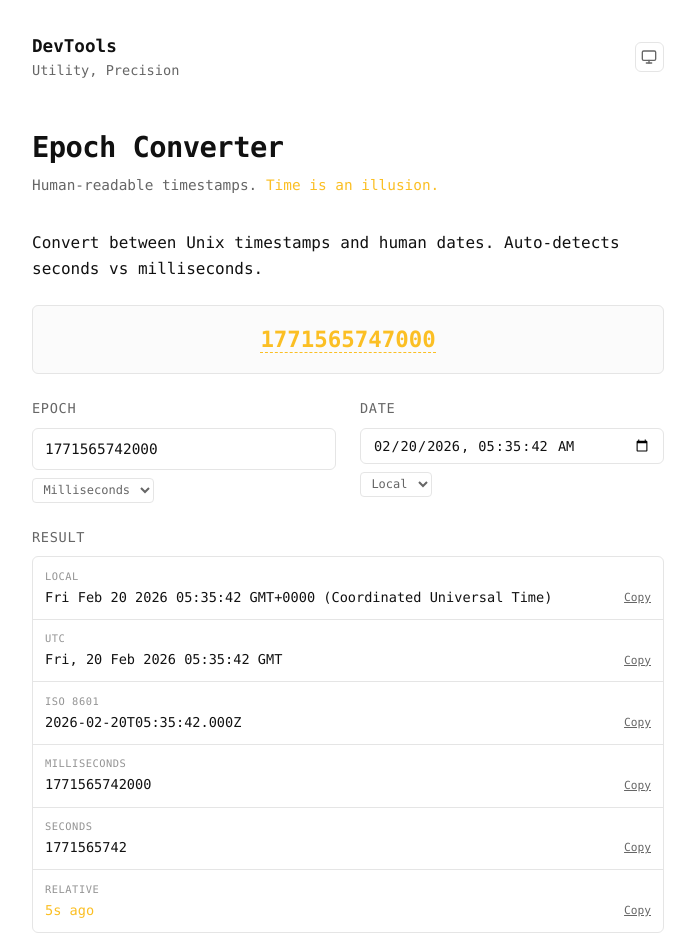
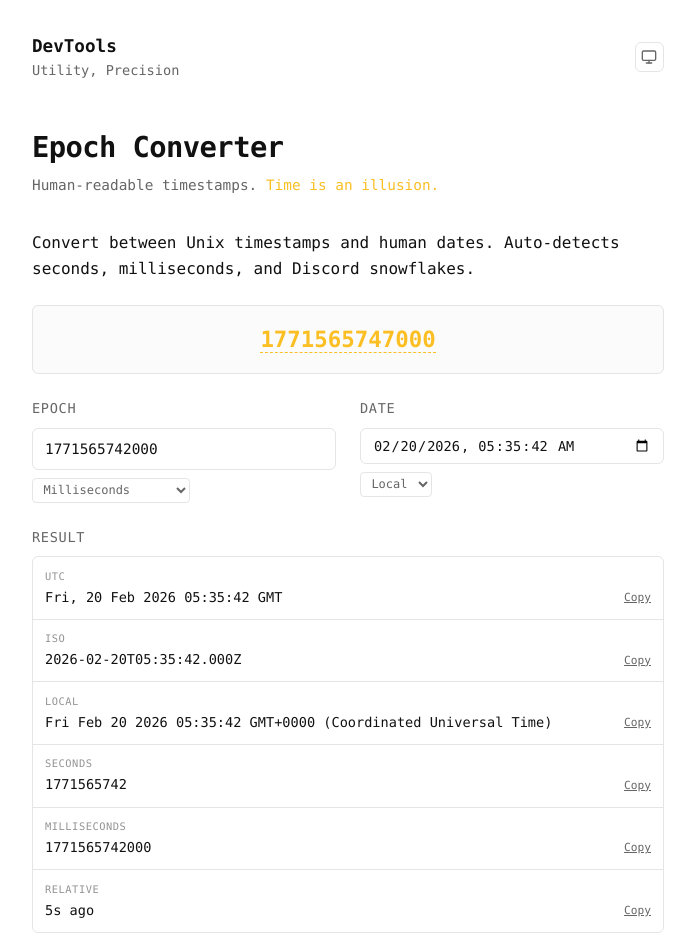
Before and after one commit to yip99/dev-tools, a SvelteKit app: page /epoch in a window 1280 px wide. Shown: the top 952 px of the page, without its empty margins (292-987 px from the left). Built offline with nearby package versions, Linux system fonts and the light colour scheme.

Commit message:
Discord Snowflake

```diff
--- a/src/routes/epoch/+page.svelte
+++ b/src/routes/epoch/+page.svelte
@@ -2,6 +2,8 @@
 <script>
 	import { onMount } from 'svelte';
 	import AlertBox from '$lib/components/AlertBox.svelte';
+
+	const DISCORD_EPOCH = 1420070400000;
 
 	let epochInput = $state('');
 	let datePickerValue = $state('');
@@ -22,10 +24,6 @@
 		return () => cancelAnimationFrame(frame);
 	});
 
-	function isMilliseconds(num) {
-		return Math.abs(num) > 1e12;
-	}
-
 	function pad(n) {
 		return String(n).padStart(2, '0');
 	}
@@ -40,7 +38,6 @@
 	function pickerToDate(value) {
 		if (!value) return null;
 		if (dateZone === 'gmt') {
-			// Parse as UTC
 			const [datePart, timePart] = value.split('T');
 			const [y, mo, d] = datePart.split('-').map(Number);
 			const [h, mi, s] = (timePart || '00:00:00').split(':').map(Number);
@@ -63,8 +60,46 @@
 		return `${pre}${Math.floor(abs / 31_536_000_000)}y${suf}`;
 	}
 
-	function epochToMs(num) {
+	function rawToMs(raw) {
+		const trimmed = raw.trim();
+		if (!trimmed) return NaN;
+		if (selectedUnit === 'discordSnowflake') {
+			try {
+				return Number(BigInt(trimmed) >> 22n) + DISCORD_EPOCH;
+			} catch {
+				return NaN;
+			}
+		}
+		const num = Number(trimmed);
+		if (!Number.isFinite(num)) return NaN;
 		return selectedUnit === 'milliseconds' ? num : num * 1000;
+	}
+
+	function msToInput(ms) {
+		if (selectedUnit === 'discordSnowflake') {
+			const snowflake = (BigInt(ms) - BigInt(DISCORD_EPOCH)) << 22n;
+			return String(snowflake < 0n ? 0n : snowflake);
+		}
+		if (selectedUnit === 'milliseconds') return String(ms);
+		return String(Math.floor(ms / 1000));
+	}
+
+	function detectUnit(raw) {
+		const trimmed = raw.trim();
+		if (!trimmed) return selectedUnit;
+		const num = Number(trimmed);
+		if (!Number.isFinite(num)) return selectedUnit;
+		const abs = Math.abs(num);
+		if (num > 0 && abs > 1e15) {
+			try {
+				const ms = Number(BigInt(trimmed) >> 22n) + DISCORD_EPOCH;
+				const year = new Date(ms).getFullYear();
+				if (year >= 2015 && year <= 2100) return 'discordSnowflake';
+			} catch {
+				/* fall through */
+			}
+		}
+		return abs > 1e11 ? 'milliseconds' : 'seconds';
 	}
 
 	function handleEpochInput() {
@@ -73,12 +108,9 @@
 			datePickerValue = '';
 			return;
 		}
-		const num = Number(raw);
-		if (!Number.isFinite(num)) return;
-
-		selectedUnit = isMilliseconds(num) ? 'milliseconds' : 'seconds';
-
-		const ms = epochToMs(num);
+		selectedUnit = detectUnit(raw);
+		const ms = rawToMs(raw);
+		if (isNaN(ms)) return;
 		const d = new Date(ms);
 		if (isNaN(d.getTime())) return;
 		datePickerValue = toDatetimeLocal(d);
@@ -87,9 +119,8 @@
 	function handleUnitChange() {
 		const raw = epochInput.trim();
 		if (!raw) return;
-		const num = Number(raw);
-		if (!Number.isFinite(num)) return;
-		const ms = epochToMs(num);
+		const ms = rawToMs(raw);
+		if (isNaN(ms)) return;
 		const d = new Date(ms);
 		if (isNaN(d.getTime())) return;
 		datePickerValue = toDatetimeLocal(d);
@@ -98,11 +129,7 @@
 	function handlePickerInput() {
 		const d = pickerToDate(datePickerValue);
 		if (!d || isNaN(d.getTime())) return;
-		if (selectedUnit === 'milliseconds') {
-			epochInput = String(d.getTime());
-		} else {
-			epochInput = String(Math.floor(d.getTime() / 1000));
-		}
+		epochInput = msToInput(d.getTime());
 	}
 
 	function handleZoneChange() {
@@ -117,26 +144,32 @@
 	}
 
 	let result = $derived.by(() => {
+		const empty = {
+			utc: null,
+			iso: null,
+			local: null,
+			seconds: null,
+			milliseconds: null
+		};
 		const raw = epochInput.trim();
-		if (!raw) return null;
-		const num = Number(raw);
-		if (!Number.isFinite(num)) return { error: 'Not a valid number' };
-		const ms = epochToMs(num);
+		if (!raw) return empty;
+		const ms = rawToMs(raw);
+		if (isNaN(ms)) return { ...empty, error: 'Not a valid number' };
 		const d = new Date(ms);
-		if (isNaN(d.getTime())) return { error: 'Invalid timestamp' };
-		if (d.getFullYear() < 0 || d.getFullYear() > 9999) return { error: 'Out of range' };
+		if (isNaN(d.getTime())) return { ...empty, error: 'Invalid timestamp' };
+		const msVal = d.getTime();
 		return {
 			date: d,
 			utc: d.toUTCString(),
 			iso: d.toISOString(),
 			local: d.toString(),
-			seconds: Math.floor(d.getTime() / 1000),
-			milliseconds: d.getTime()
+			seconds: Math.floor(msVal / 1000),
+			milliseconds: msVal
 		};
 	});
 
 	let relative = $derived.by(() => {
-		if (!result || result.error) return null;
+		if (!result?.date || result.error) return null;
 		return relativeTime(result.date, nowMs);
 	});
 
@@ -165,7 +198,10 @@
 		>
 	</header>
 
-	<p>Convert between Unix timestamps and human dates. Auto-detects seconds vs milliseconds.</p>
+	<p>
+		Convert between Unix timestamps and human dates. Auto-detects seconds, milliseconds, and Discord
+		snowflakes.
+	</p>
 
 	<!-- Live Clock -->
 	<div class="now-bar">
@@ -189,14 +225,13 @@
 					placeholder="1700000000"
 					inputmode="numeric"
 				/>
-				{#if epochInput.trim()}
 				<div class="unit-bar">
 					<select class="unit-select" bind:value={selectedUnit} onchange={handleUnitChange}>
 						<option value="seconds">Seconds</option>
 						<option value="milliseconds">Milliseconds</option>
+						<option value="discordSnowflake">Discord Snowflake</option>
 					</select>
 				</div>
-				{/if}
 			</div>
 		</div>
 
@@ -224,73 +259,32 @@
 	</div>
 
 	{#if result?.error}
-		{result.error}
 		<AlertBox type="error">{result.error}</AlertBox>
 	{/if}
 
-	{#if result && !result.error}
 	<div class="input-group">
 		<div class="label-row">
 			<label>Result</label>
 		</div>
 		<div class="result-card">
+			{#each [...Object.entries(result || {}).filter(([k]) => k !== 'date' && k !== 'error'), ['relative', relative]] as [key, value]}
 				<div class="result-row">
-					<span class="result-label">Local</span>
+					<span class="result-label">{key}</span>
 					<div class="result-value-row">
-						<span class="result-value">{result.local}</span>
-						<button class="copy-btn" onclick={() => copyValue('local', result.local)}>
-							{copied.local ? 'Copied!' : 'Copy'}
+						{#if value != null && !result.error}
+							<span class="result-value">{value}</span>
+							<button class="copy-btn" onclick={() => copyValue(key, String(value))}>
+								{copied[key] ? 'Copied!' : 'Copy'}
 							</button>
+						{:else}
+							<span class="result-label result-value">-</span>
+							<button class="result-label copy-btn">{' '}</button>
+						{/if}
 					</div>
 				</div>
-				<div class="result-row">
-					<span class="result-label">UTC</span>
-					<div class="result-value-row">
-						<span class="result-value">{result.utc}</span>
-						<button class="copy-btn" onclick={() => copyValue('utc', result.utc)}>
-							{copied.utc ? 'Copied!' : 'Copy'}
-						</button>
+			{/each}
 		</div>
 	</div>
-				<div class="result-row">
-					<span class="result-label">ISO 8601</span>
-					<div class="result-value-row">
-						<span class="result-value">{result.iso}</span>
-						<button class="copy-btn" onclick={() => copyValue('iso', result.iso)}>
-							{copied.iso ? 'Copied!' : 'Copy'}
-						</button>
-					</div>
-				</div>
-				<div class="result-row">
-					<span class="result-label">Milliseconds</span>
-					<div class="result-value-row">
-						<span class="result-value">{result.milliseconds}</span>
-						<button class="copy-btn" onclick={() => copyValue('ms', String(result.milliseconds))}>
-							{copied.ms ? 'Copied!' : 'Copy'}
-						</button>
-					</div>
-				</div>
-				<div class="result-row">
-					<span class="result-label">Seconds</span>
-					<div class="result-value-row">
-						<span class="result-value">{result.seconds}</span>
-						<button class="copy-btn" onclick={() => copyValue('sec', String(result.seconds))}>
-							{copied.sec ? 'Copied!' : 'Copy'}
-						</button>
-					</div>
-				</div>
-				<div class="result-row">
-					<span class="result-label">Relative</span>
-					<div class="result-value-row">
-						<span class="result-value accent-gold">{relative}</span>
-						<button class="copy-btn" onclick={() => copyValue('relative', relative)}>
-							{copied.relative ? 'Copied!' : 'Copy'}
-						</button>
-					</div>
-				</div>
-			</div>
-		</div>
-	{/if}
 </article>
 
 <style>
```
Lines whose indentation alone changed are shown as unchanged.
